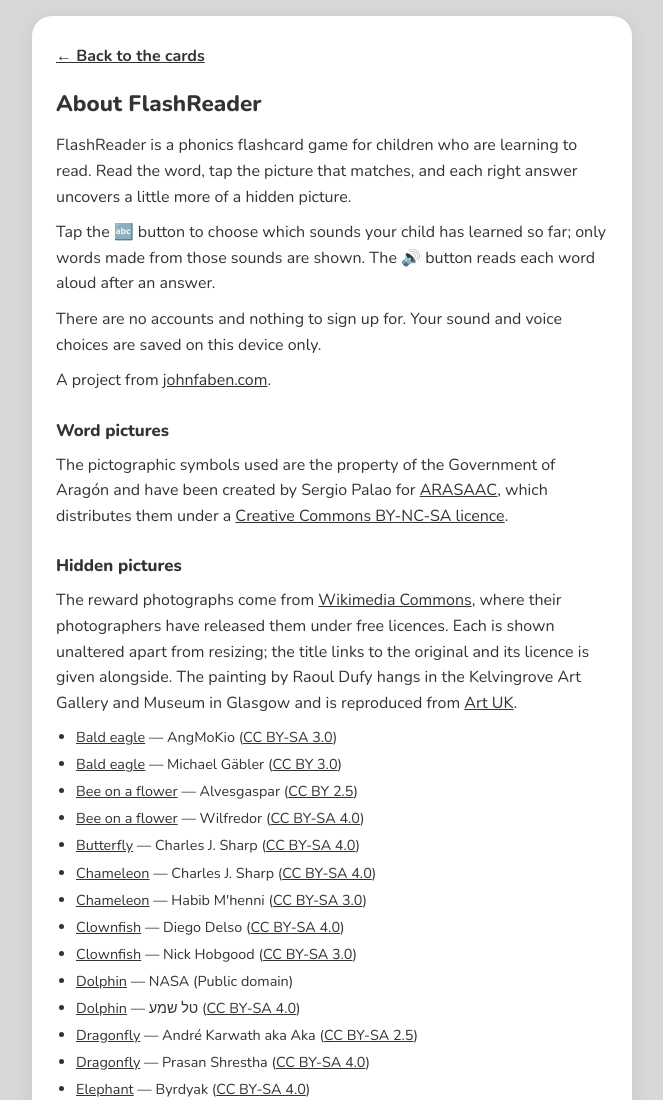
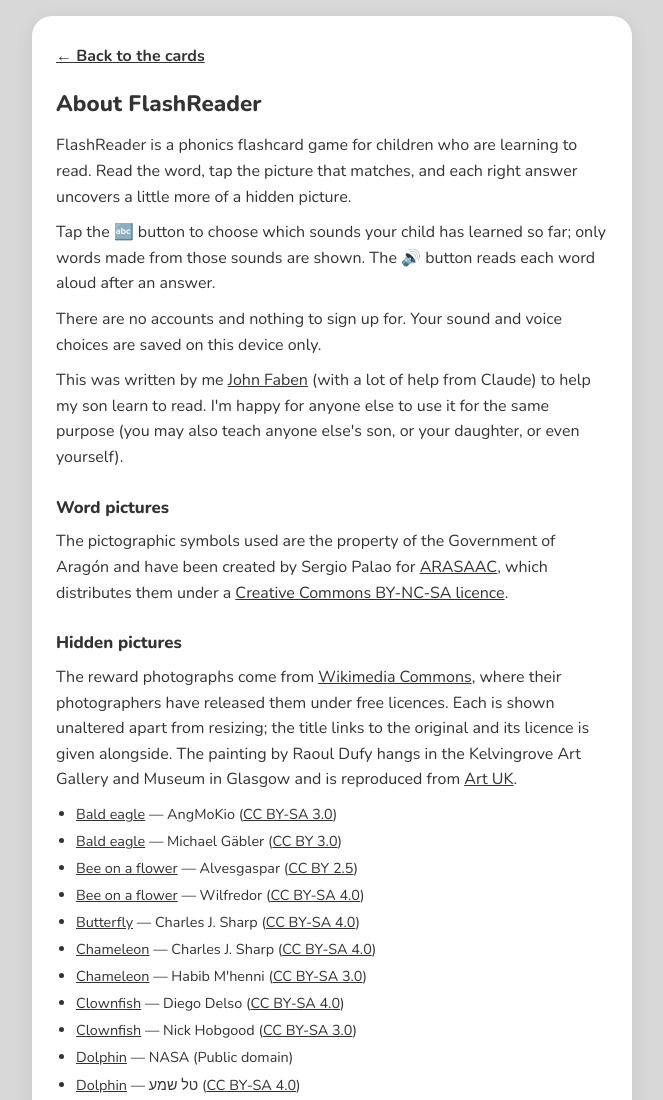
Before and after one commit to johnfaben/flashreader, a plain HTML site: page about.html in a window 1280 px wide. Shown: the top 1100 px of the page, without its empty margins (308-971 px from the left). Drawn offline with nearby package versions, Linux system fonts and the light colour scheme.

Commit message:
Reword the About page credit
Co-Authored-By: Claude Fable 5.2 <noreply@anthropic.com>

```diff
--- a/about.html
+++ b/about.html
@@ -34,7 +34,7 @@
     <p>FlashReader is a phonics flashcard game for children who are learning to read. Read the word, tap the picture that matches, and each right answer uncovers a little more of a hidden picture.</p>
     <p>Tap the 🔤 button to choose which sounds your child has learned so far; only words made from those sounds are shown. The 🔊 button reads each word aloud after an answer.</p>
     <p>There are no accounts and nothing to sign up for. Your sound and voice choices are saved on this device only.</p>
-    <p>A project from <a href="https://johnfaben.com">johnfaben.com</a>.</p>
+    <p>This was written by me <a href="https://johnfaben.com">John Faben</a> (with a lot of help from Claude) to help my son learn to read. I'm happy for anyone else to use it for the same purpose (you may also teach anyone else's son, or your daughter, or even yourself).</p>
 
     <h2>Word pictures</h2>
     <p>The pictographic symbols used are the property of the Government of Aragón and have been created by Sergio Palao for <a href="https://arasaac.org">ARASAAC</a>, which distributes them under a <a href="https://creativecommons.org/licenses/by-nc-sa/4.0/">Creative Commons BY-NC-SA licence</a>.</p>
```
